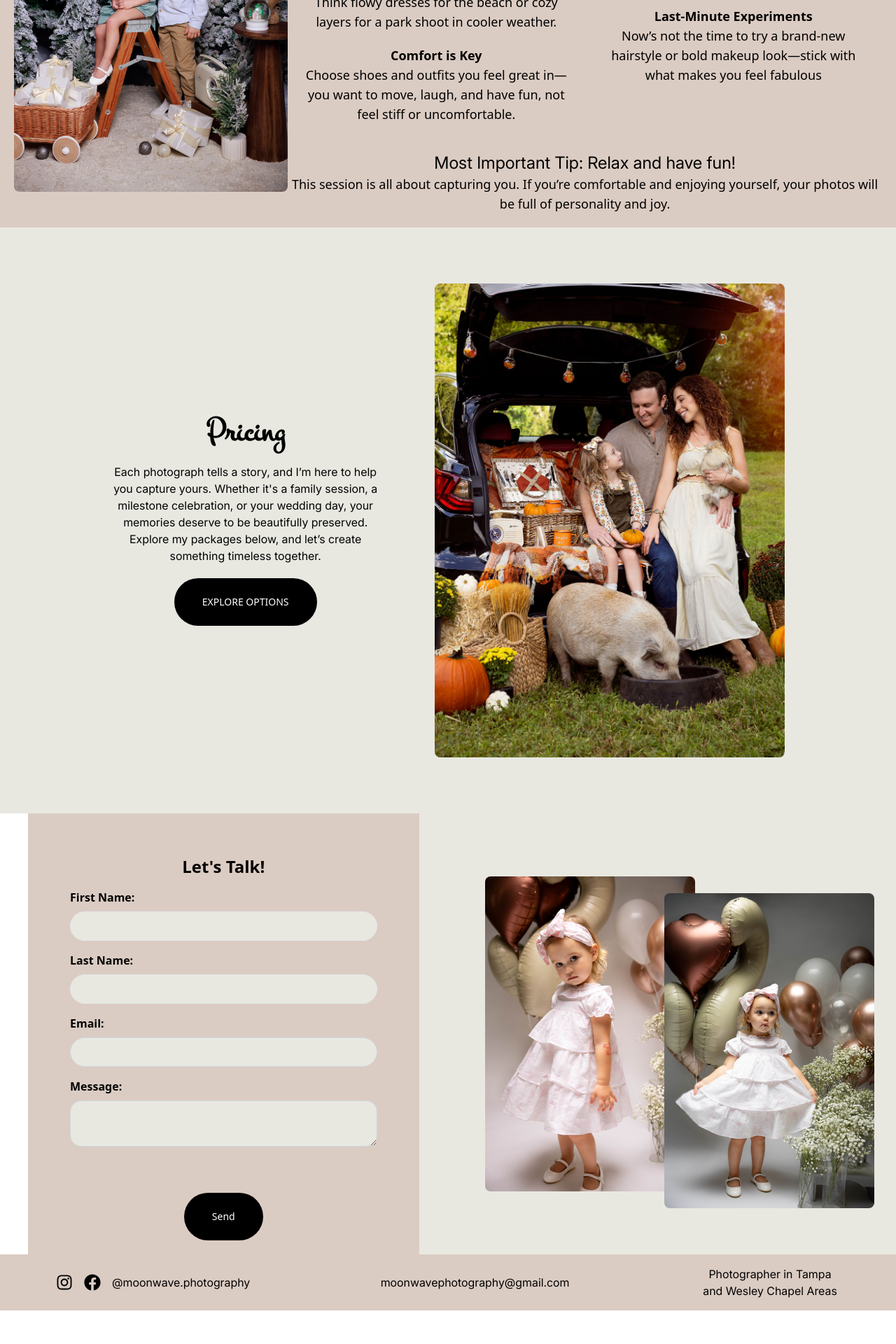
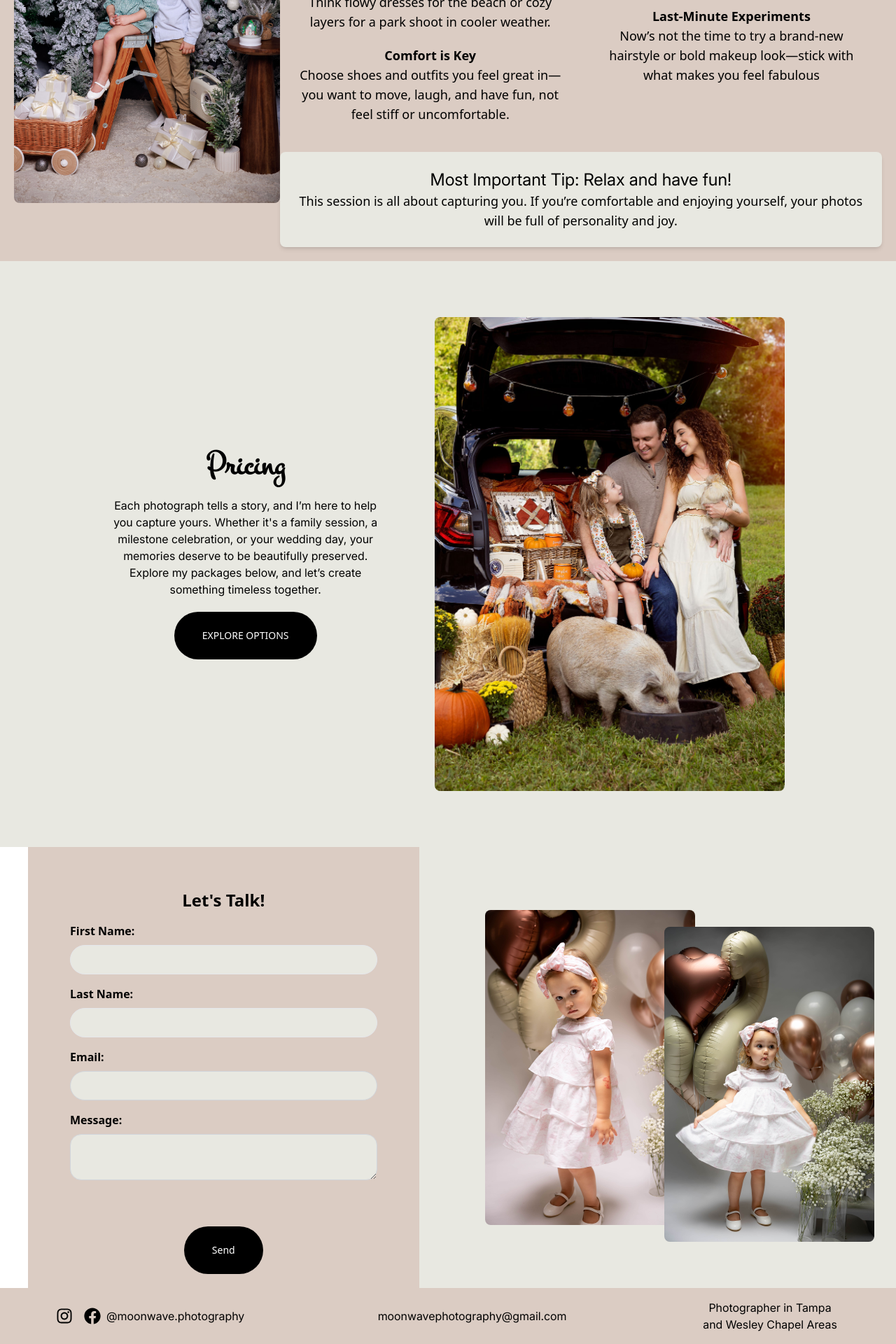
Before and after one commit to andr31/react-playground, a React (Vite) app: page / in a window 1280 px wide. Shown: the part 2707-4627 px from the top of the page at 70% size. Before the commit the page ends 4579 px from the top, so only its background shows below. Built offline with nearby package versions, Linux system fonts and the light colour scheme.

Commit message:
minor design changes

```diff
--- a/src/components/Footer.tsx
+++ b/src/components/Footer.tsx
@@ -6,7 +6,8 @@ const Footer: React.FC = () => {
     <div className="w-full bg-[#dbccc3] flex justify-center items-center py-4 font-inter">
       <div className="flex flex-col lg:flex-row justify-between items-center w-full max-w-6xl px-4">
         {/* First Section */}
-        <div className="flex items-center space-x-4">
+        <div className="flex flex-col items-center md:flex-row space-x-2">
+          <div className="flex flex-row space-x-4">
             <a
               href="https://www.instagram.com/moonwave.photography/?hl=en"
               target="_blank"
@@ -21,6 +22,7 @@ const Footer: React.FC = () => {
             >
               <FaFacebook size={24} />
             </a>
+          </div>
           <span>@moonwave.photography</span>
         </div>
 
--- a/src/components/GettingReady.tsx
+++ b/src/components/GettingReady.tsx
@@ -58,7 +58,7 @@ const GettingReady: React.FC = () => {
             </p>
           </section>
         </div>
-        <section className="mt-10">
+        <section className="mt-10 p-6 rounded-lg flex flex-col items-center text-center shadow-md bg-[#e8e8e1]">
           <h1 className="text-2xl font-inter">
             Most Important Tip: Relax and have fun!
           </h1>
```
Lines whose indentation alone changed are shown as unchanged.
